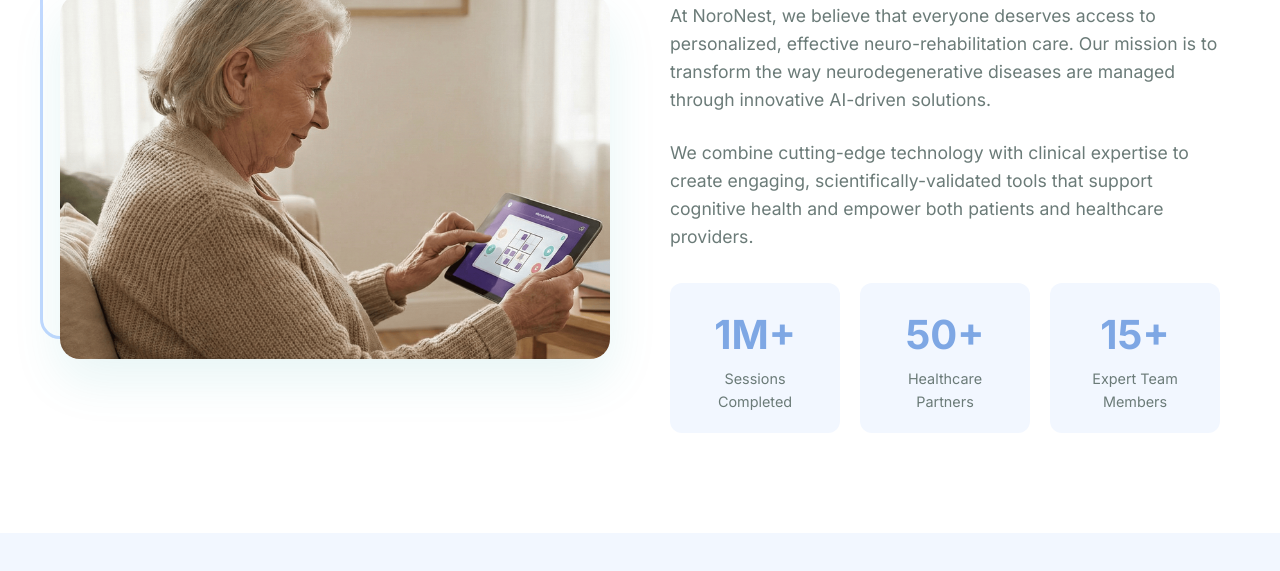
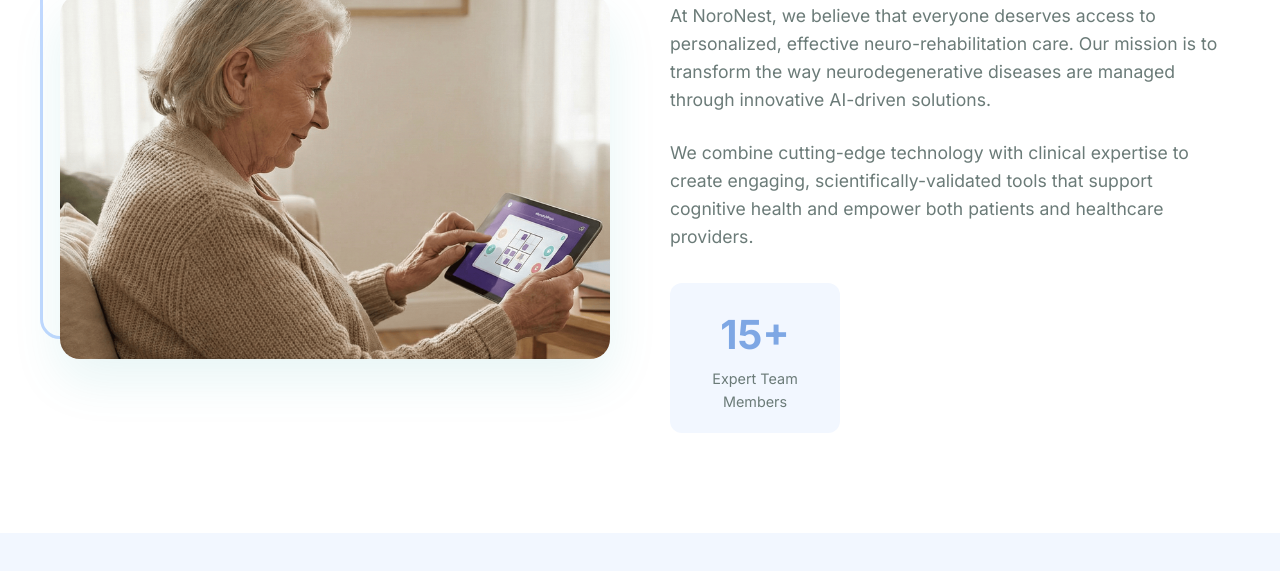
Before and after one commit to NoronestOrganization/noronest_web_static, a website: page about/index.html in a window 1280 px wide. Shown: the part 617-1188 px from the top of the page. Drawn offline with Linux system fonts and the light colour scheme.

Commit message:
refactor: Clean up html layout spacing and placeholder test data

```diff
--- a/about/index.html
+++ b/about/index.html
@@ -74,14 +74,6 @@
             patients and healthcare providers.
           </p>
           <div class="about-stats">
-            <div class="stat-item">
-              <div class="stat-number">1M+</div>
-              <div class="stat-label" data-i18n="stat_sessions">Sessions Completed</div>
-            </div>
-            <div class="stat-item">
-              <div class="stat-number">50+</div>
-              <div class="stat-label" data-i18n="stat_partners">Healthcare Partners</div>
-            </div>
             <div class="stat-item">
               <div class="stat-number">15+</div>
               <div class="stat-label" data-i18n="stat_experts">Expert Team Members</div>
```
Also changed, not shown: index.html (+0 -2 lines), team/index.html (+1 -1 lines).
